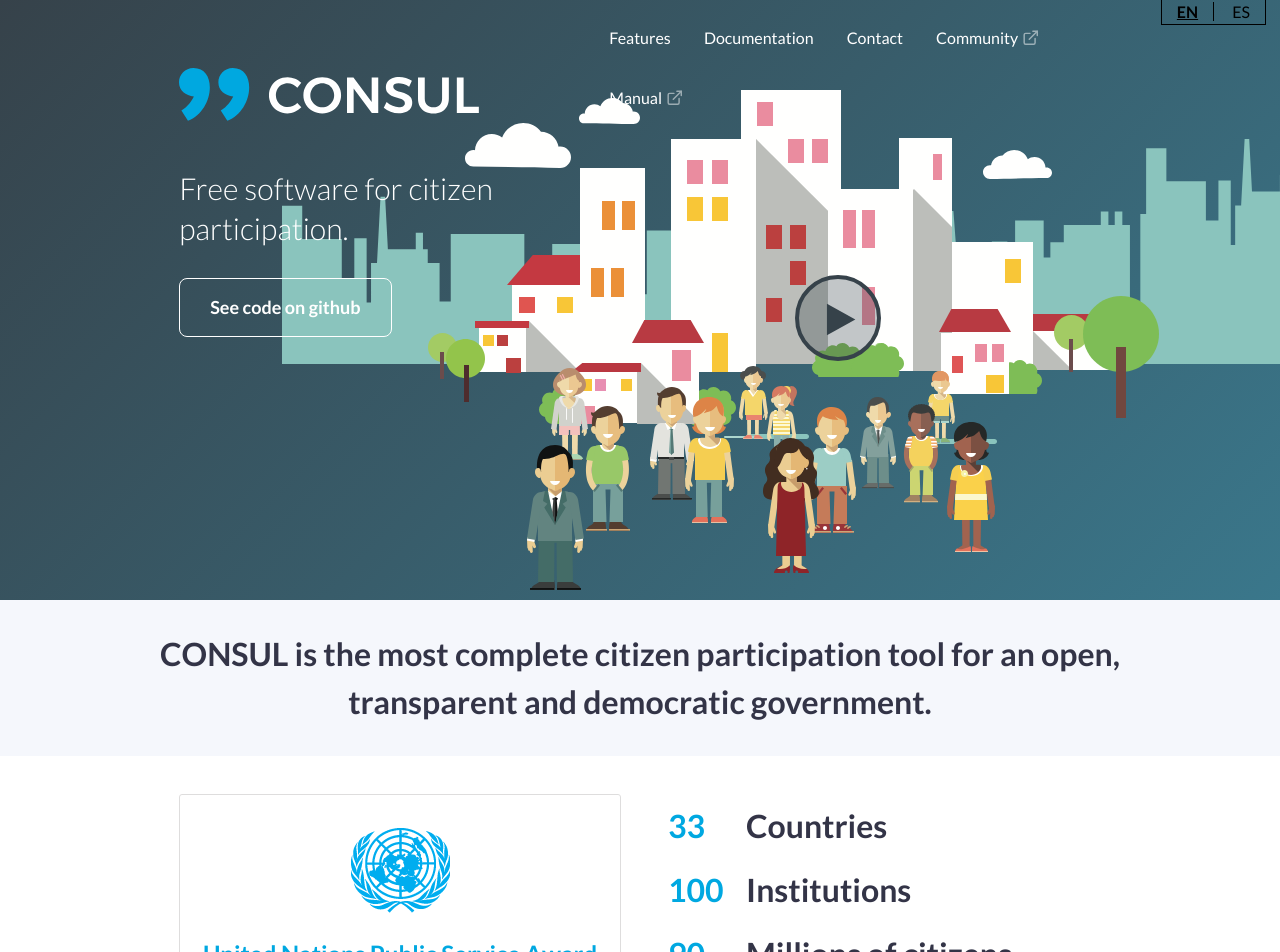
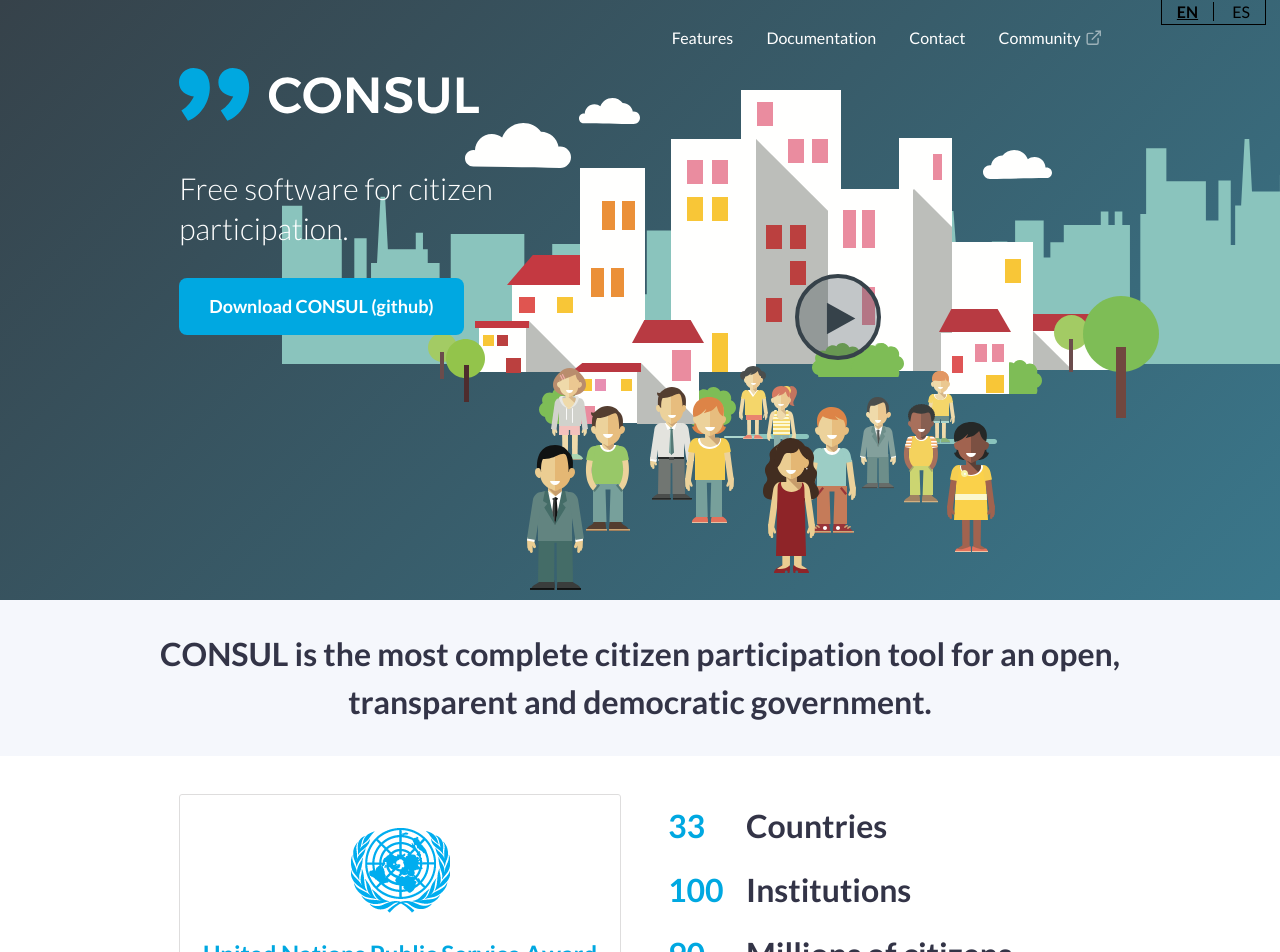
Before and after one commit to consuldemocracy/website, a Jekyll site: the page built from en/index.html, in a window 1280 px wide. Shown: the top 952 px of the page. Built offline with Jekyll 4.4.1, drawn with Linux system fonts in a browser that asks for light colours; some of the changed text lies outside the part shown.

Commit message:
Add link to docs, meta keywords and update github button text

```diff
--- a/_data/i18n/en.yml
+++ b/_data/i18n/en.yml
@@ -5,7 +5,7 @@
   consul: "CONSUL"
   description: "Free software for citizen participation."
   button_demo: Try the demo
-  button_github: "See code on github"
+  button_github: "Download CONSUL (github)"
 menu:
   title: "Discover CONSUL"
   community: "Community"
@@ -246,6 +246,7 @@
   title: "Documentation"
   subtitle: "Advanced documentation"
   community: "More documentation, information and debates in the CONSUL Community."
+  technical_documentation: "Technical documentation to install CONSUL"
   table_document: "Document"
   table_format: "Format"
   table_size: "Size"
--- a/_data/i18n/es.yml
+++ b/_data/i18n/es.yml
@@ -5,7 +5,7 @@
   consul: "CONSUL"
   description: "Software libre para la participación ciudadana."
   button_demo: "Probar la demo"
-  button_github: "Ver código en github"
+  button_github: "Descargar CONSUL (github)"
 menu:
   title: "Descubre CONSUL"
   community: "Comunidad"
@@ -246,6 +246,7 @@
   title: "Documentación"
   subtitle: "Documentación avanzada"
   community: "Más documentación, información y debates en la Comunidad de CONSUL."
+  technical_documentation: "Documentación técnica para instalar CONSUL"
   table_document: "Documento"
   table_format: "Formato"
   table_size: "Tamaño"
--- a/_includes/documentation.html
+++ b/_includes/documentation.html
@@ -30,6 +30,14 @@
         </div>
         <a href="/consul_use_guide_{{ page.locale }}.pdf" class="doc-download" target="_blank">
           {{ site.data.i18n[page.locale].documentation.use_guide }}
+        </a>
+      </div>
+    </div>
+
+    <div class="row">
+      <div class="text-center">
+        <a href="https://docs.consulproject.org" class="button success" target="_blank">
+          {{ site.data.i18n[page.locale].documentation.technical_documentation }}
         </a>
       </div>
     </div>
--- a/_includes/header.html
+++ b/_includes/header.html
@@ -9,11 +9,7 @@
 
       <p class="lead">{{ site.data.i18n[page.locale].header.description }}</p>
 
-      <!-- <a href="https://consul-demo.herokuapp.com/" target="_blank" class="button">
-        {{ site.data.i18n[page.locale].header.button_demo }}
-      </a> -->
-
-      <a href="https://github.com/consul/consul" target="_blank" class="button hollow">
+      <a href="https://github.com/consul/consul" target="_blank" class="button header">
         {{ site.data.i18n[page.locale].header.button_github }}
       </a>
     </div>
@@ -31,10 +27,6 @@
         <a href="http://community.consulproject.org/" target="_blank" class="external-link">
           {{ site.data.i18n[page.locale].menu.community }}
         </a>
-        <a href="{{ site.data.i18n[page.locale].menu.manual_url }}" target="_blank" class="external-link">
-          {{ site.data.i18n[page.locale].menu.manual }}
-        </a>
-        <!-- <a href="#">{{ site.data.i18n[page.locale].menu.demo }}</a> -->
       </nav>
     </div>
   </div>
--- a/_layouts/application.html
+++ b/_layouts/application.html
@@ -7,7 +7,7 @@
 
     <title>{{ site.data.i18n[page.locale].title }}</title>
     <meta name="description" content="{{ site.data.i18n[page.locale].description }}">
-
+    <meta name="keywords" content="democracy, citizen participation, eparticipation, debates, proposals, voting, consultations, crowdlaw, participatory budgeting">
     <link rel="stylesheet" href="{{ "/css/main.css" | prepend: site.baseurl }}">
     <link rel="stylesheet" href="{{ "/css/leaflet.css" | prepend: site.baseurl }}">
     <link rel="shortcut icon" type="image/x-icon" href="/favicon.ico">
--- a/_sass/_consul.scss
+++ b/_sass/_consul.scss
@@ -228,6 +228,12 @@
 
   &.secondary {
     background: $link;
+    color: #fff;
+  }
+
+  &.header {
+    background: #00a8e1;
+    border: 0;
     color: #fff;
   }
 }
```
